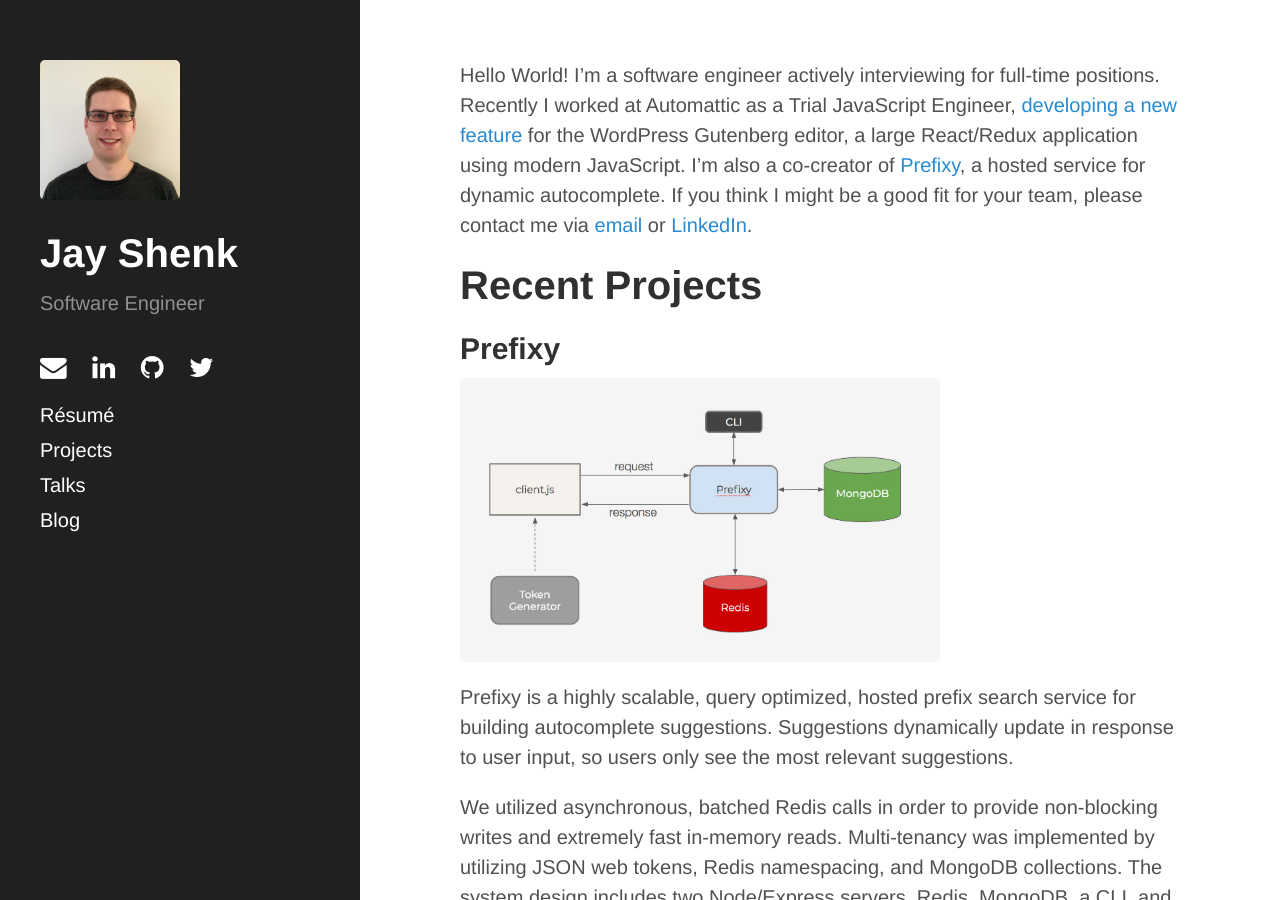
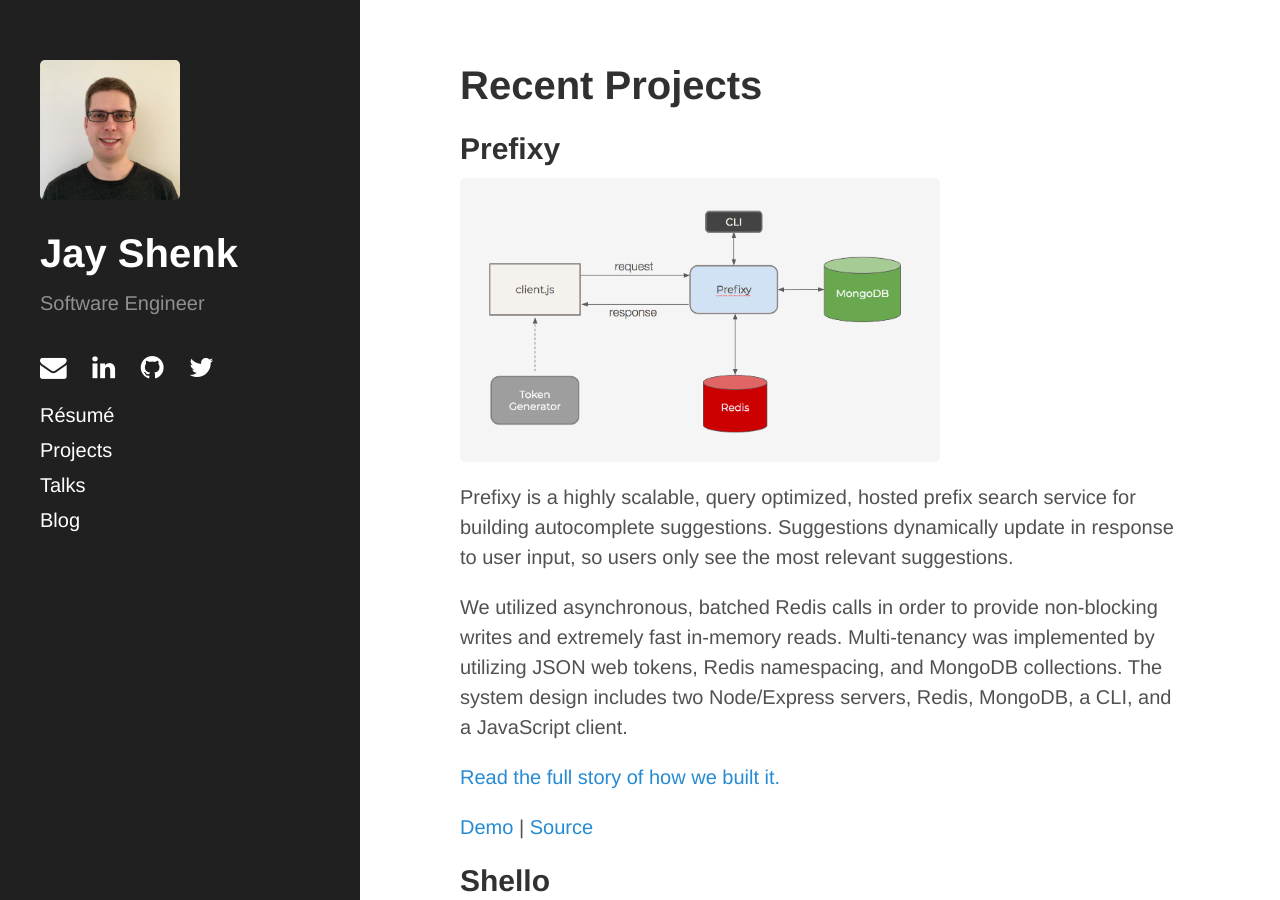
Before and after one commit to jayshenk/jayshenk.github.io, a Jekyll site: the page built from index.md, in a window 1280 px wide and 900 px high. Built offline with Jekyll 4.4.1, drawn with Linux system fonts in a browser that asks for light colours.

Commit message:
remove intro

```diff
--- a/index.md
+++ b/index.md
@@ -2,8 +2,6 @@
 layout: default
 title: Home
 ---
-
-Hello World! I'm a software engineer actively interviewing for full-time positions. Recently I worked at Automattic as a Trial JavaScript Engineer, [developing a new feature](https://github.com/WordPress/gutenberg/pull/5794){:target="_blank"} for the WordPress Gutenberg editor, a large React/Redux application using modern JavaScript. I'm also a co-creator of [Prefixy](https://prefixy.github.io/){:target="_blank"}, a hosted service for dynamic autocomplete. If you think I might be a good fit for your team, please contact me via <a href="mailto:jay.shenk@gmail.com">email</a> or <a href="https://www.linkedin.com/in/jay-shenk/" target="_blank">LinkedIn</a>.
 
 {:.post-title}
 # Recent Projects
```
